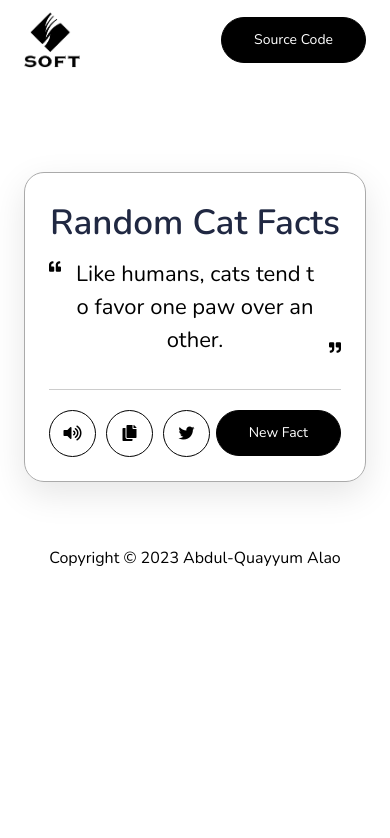
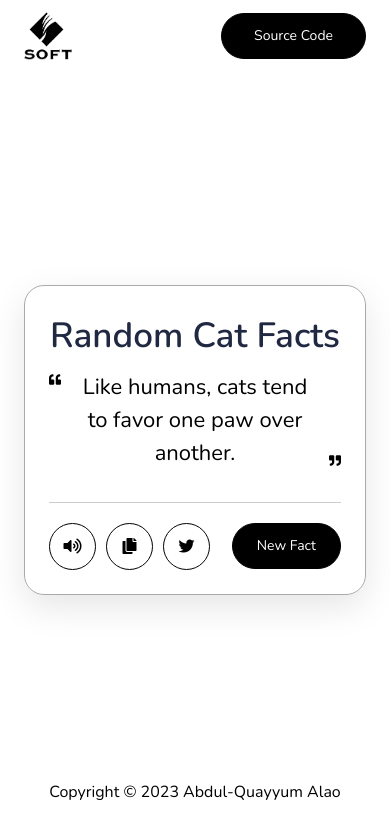
Before and after one commit to AbdulQuayyum/random-cat-facts, a plain HTML site: page Frontend/Index.html in a window 390 px wide. Drawn offline with nearby package versions, Linux system fonts and the light colour scheme.

Commit message:
Cooking...

```diff
--- a/Frontend/Index.html
+++ b/Frontend/Index.html
@@ -11,11 +11,11 @@
     <link rel="stylesheet" href="https://cdnjs.cloudflare.com/ajax/libs/font-awesome/5.15.3/css/all.min.css" />
 </head>
 
-<body class="relative z-10 flex justify-center items-center flex-col max-w-7xl mx-auto sm:px-16 px-6">
+<body class="relative z-10 min-h-screen flex justify-between items-center flex-col max-w-7xl mx-auto sm:px-16 px-6">
     <main class="w-full flex justify-center items-center flex-col">
         <nav class='flex justify-between items-center w-full mb-10 pt-3'>
             <div>
-                <img class="w-14 h-auto object-contain" src="./Images/logo.png" alt="logo">
+                <img class="w-12 sm:w-14 h-auto object-contain" src="./Images/logo.png" alt="logo">
             </div>
             <div class='flex gap-4'>
                 <a target="_blank" rel="noopener noreferrer"
@@ -26,8 +26,8 @@
             </div>
         </nav>
     </main>
-    <div class="main-wrapper flex flex-col justify-center items-center max-w-xl mx-auto mt-16 sm:p-16 p-6">
-        <header class="text-[#202842]">Random Cat Facts</header>
+    <div class="main-wrapper flex flex-col justify-center items-center max-w-xl mx-auto sm:p-16 p-6">
+        <header class="text-[#202842] flex items-center text-center">Random Cat Facts</header>
         <div class="main-content mt-2 mb-8">
             <div class="fact-div flex justify-content">
                 <i class="fas fa-quote-left"></i>
@@ -45,11 +45,11 @@
                 </ul>
             </div>
             <div>
-                <button class="new-fact rounded-full border border-black bg-black py-3 px-8 text-sm text-white transition-all hover:bg-white hover:text-black dark:bg-white dark:text-black dark:hover:bg-black dark:hover:text-white">New Fact</button>
+                <button class="new-fact rounded-full border border-black bg-black py-3 px-6 sm:px-8 text-sm text-white transition-all hover:bg-white hover:text-black dark:bg-white dark:text-black dark:hover:bg-black dark:hover:text-white">New Fact</button>
             </div>
         </div>
     </div>
-    <footer class="mt-16">
+    <footer class="mb-10">
         Copyright ©
         <script>document.write(new Date().getFullYear());</script> Abdul-Quayyum Alao
     </footer>
--- a/Frontend/Styles/Style.css
+++ b/Frontend/Styles/Style.css
@@ -37,7 +37,7 @@
 .fact {
     font-size: 22px;
     text-align: center;
-    word-break: break-all;
+    /* word-break: break-all; */
 }
 
 .buttons {
```
